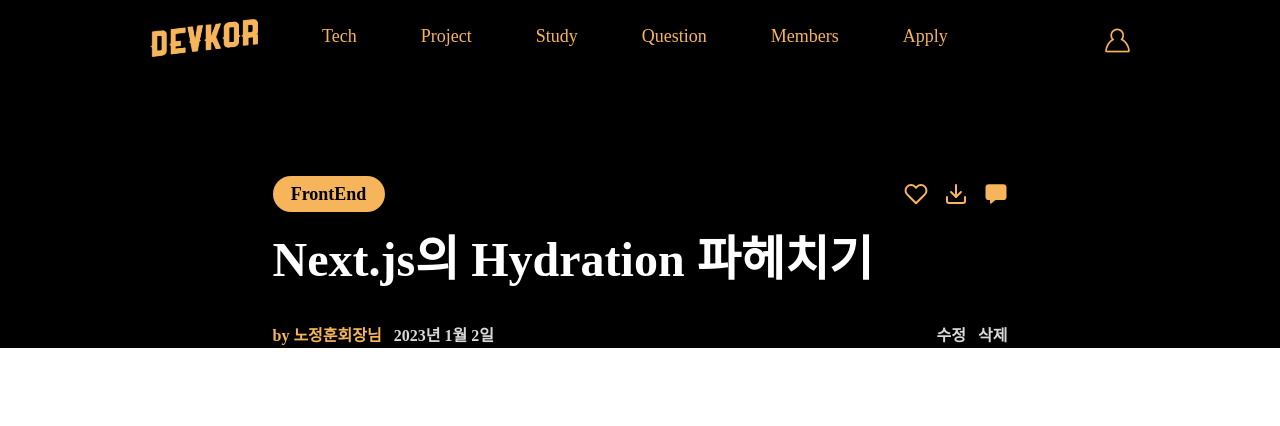
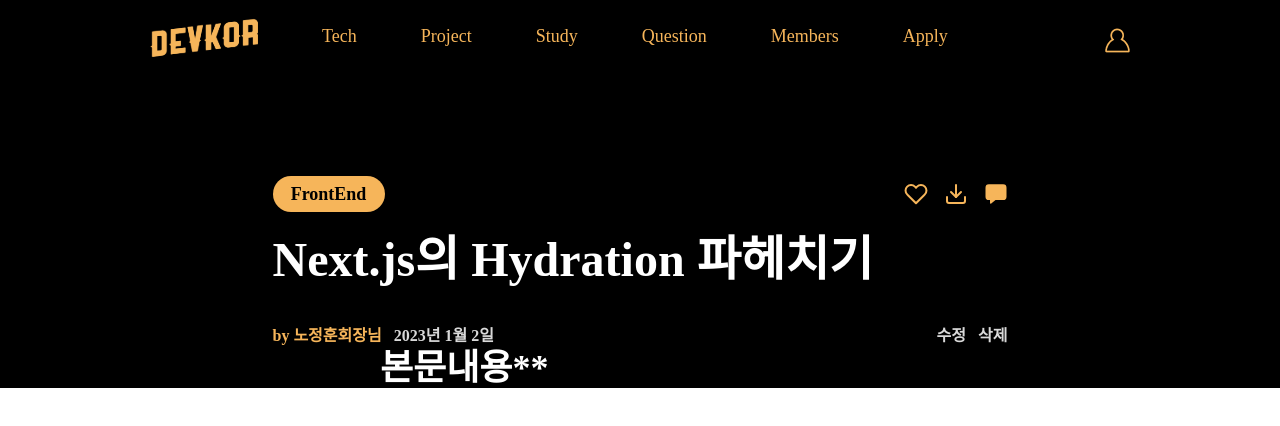
Before and after one commit to DevKor-Team/DEVKOR-front, a Next.js app: page /tech/post/1 in a window 1280 px wide. Shown: the top 426 px of the page. Built offline with nearby package versions, Linux system fonts and the light colour scheme.

Commit message:
feat: add tailwind markdown parser

```diff
--- a/package.json
+++ b/package.json
@@ -19,6 +19,7 @@
   },
   "devDependencies": {
     "@svgr/webpack": "^6.5.0",
+    "@tailwindcss/typography": "^0.5.8",
     "@types/node": "18.7.17",
     "@types/react": "18.0.19",
     "@types/react-dom": "18.0.6",
--- a/pages/tech/post/[postID].tsx
+++ b/pages/tech/post/[postID].tsx
@@ -10,7 +10,7 @@ const PostView: NextPage = () => {
   const { postID } = router.query;
 
   return (
-    <div className="flex justify-center">
+    <div className="flex flex-col justify-center items-center">
       {/* 포스트 기본 정보(태그, 아이콘, 제목, 작성자, 수정/삭제 버튼) 섹션 */}
       <section className="w-9/12 mt-24 flex flex-col justify-center">
         <div className="flex justify-between">
@@ -57,6 +57,9 @@ const PostView: NextPage = () => {
       </section>
 
       {/* 포스트 본문 */}
+      <article className="w-9/12 block prose">
+        <h1>본문내용**</h1>
+      </article>
     </div>
   );
 };
--- a/styles/globals.css
+++ b/styles/globals.css
@@ -14,6 +14,11 @@ body {
   margin: 0;
   font-family: Noto Sans KR, sans-serif;
   color: white;
+}
+
+.prose > * {
+  color: white;
+  font-family: Noto Sans KR;
 }
 
 a {
--- a/tailwind.config.js
+++ b/tailwind.config.js
@@ -17,5 +17,5 @@ module.exports = {
       noto: ["Noto Sans KR"],
     },
   },
-  plugins: [],
+  plugins: [require("@tailwindcss/typography")],
 };
```
Also changed, not shown: 2 other files (tests, documents, lock files or other folders).
